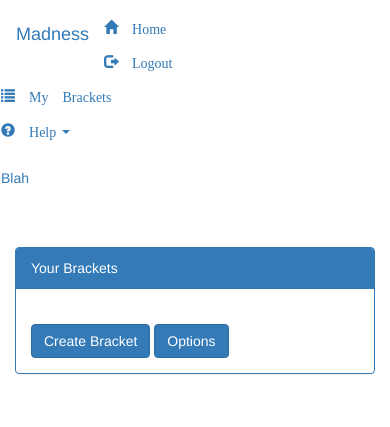
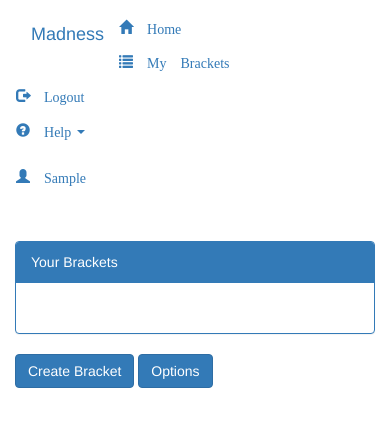
Before and after one commit to ez-p/madness, a Django app: page /tournament/brackets in a window 390 px wide. Shown: the top 427 px of the page. Run offline with Django 3.2, Linux system fonts and the light colour scheme; the visitor is signed in with stand-in values (Sample User, id 1); data that the repository does not hold is empty; some libraries are stand-ins or nearby versions.

Commit message:
More UI enhancements

```diff
--- a/tournament/templates/base.html
+++ b/tournament/templates/base.html
@@ -29,6 +29,9 @@
 </head>
 <body>
 <body>
+    <div class="content container">
+    <div class="row">
+    <div class="col-md-10">
 	<nav class="navbar navbar=default">
 	    <div class="container=fluid">
 		<div class="navbar=header">
@@ -42,16 +45,19 @@
 		    {% include "help_menu.html" %}
 		    </ul>
 		    {% else %}
+		    <li><a href="{% url 'my-brackets' %}"><span class="glyphicon glyphicon-list"> My Brackets</span></a></li>
 		    <li><a href="{% url 'django.contrib.auth.views.logout' %}"><span class="glyphicon glyphicon-log-out"> Logout</span></a></li>
-		<li><a href="{% url 'my-brackets' %}"><span class="glyphicon glyphicon-list"> My Brackets</span></a></li>
 		    {% include "help_menu.html" %}
+		    {% endif %}
 		</ul>
+		{% if not user.is_anonymous %}
 		<ul class="nav navbar-nav navbar-right">
-		    <li><a href="#">Blah</a></li>
+		    <li><a href="{% url 'my-brackets' %}"><span class="glyphicon glyphicon-user"> {{user.username|capfirst}}</span></a></li>
 		</ul>
 		{% endif %}
 	    </div>
 	</nav>
+    </div>
     <div class="content container">
         <div class="row">
             <div class="col-md-8">
--- a/tournament/templates/my_brackets.html
+++ b/tournament/templates/my_brackets.html
@@ -11,8 +11,8 @@
 	<a href={% url 'remove-result' tourney.id %}><span class="glyphicon glyphicon-trash"></span></a><br>
 	{% endfor %}
 	</div>
-	<a class="btn btn-primary" href="/tournament/generate/" role="button">Create Bracket</a>
-        <a class="btn btn-primary" href={% url 'create-with-options' %} role="button">Options</a>
     </div>
 </div>
+<a class="btn btn-primary" href="/tournament/generate/" role="button">Create Bracket</a>
+<a class="btn btn-primary" href={% url 'create-with-options' %} role="button">Options</a>
 {% endblock %}
```
Also changed, not shown: tournament/templates/view.html (+8 -3 lines). Lines whose indentation alone changed are shown as unchanged.
